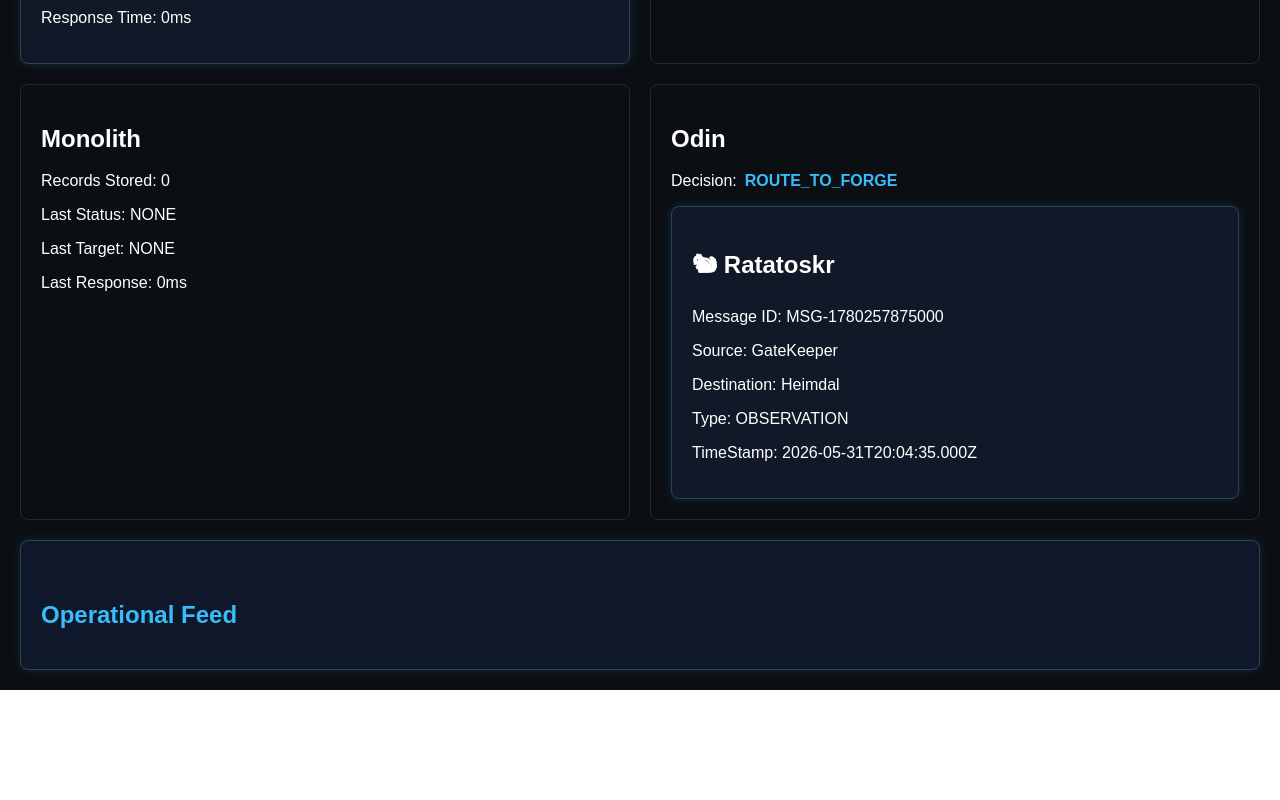
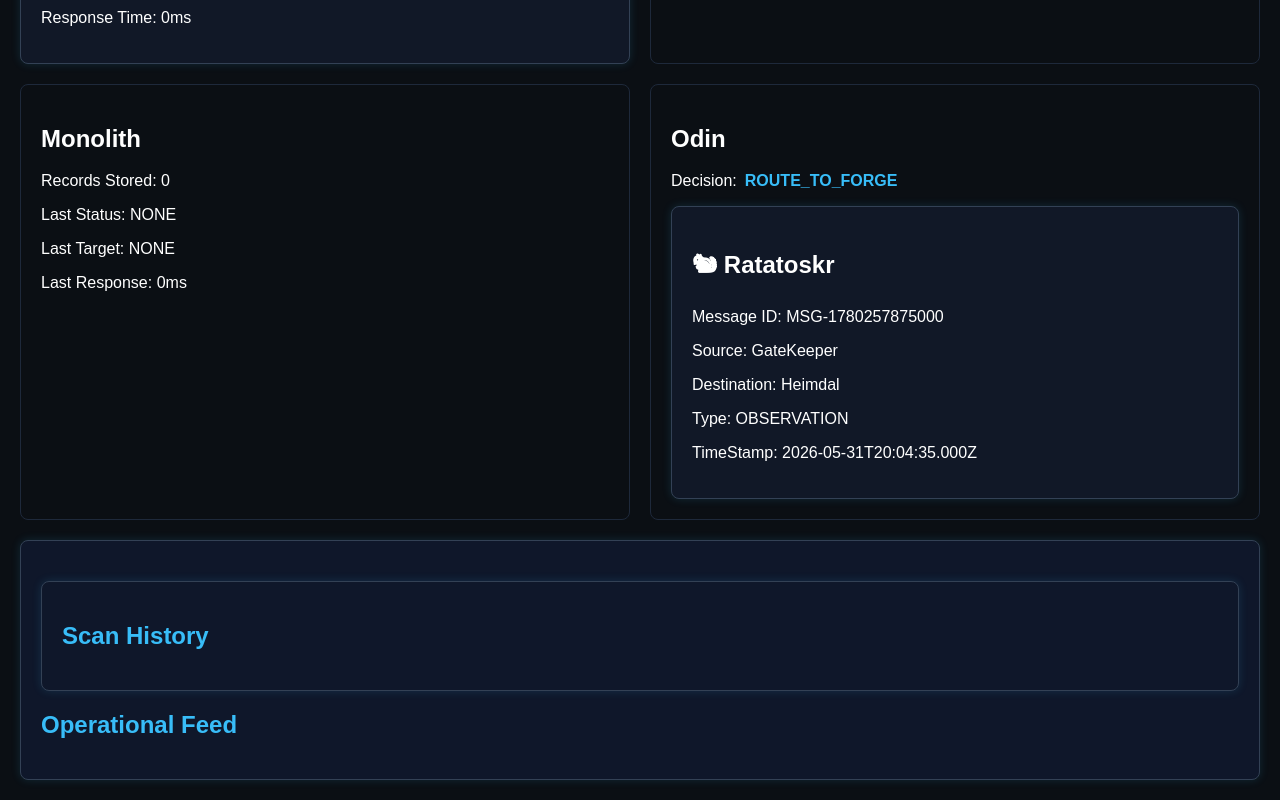
Before and after one commit to GunSlinger0715/overwatch-dashboard, a React (Create React App) app: page / in a window 1280 px wide. Shown: the part 799-1599 px from the top of the page. Before the commit the page ends 1489 px from the top, so only its background shows below. Built offline with nearby package versions, Linux system fonts and the light colour scheme.

Commit message:
Add scan history panel and numbering

```diff
--- a/src/App.js
+++ b/src/App.js
@@ -15,7 +15,7 @@ function App() {
   const [lastObservation, setLastObservation] = useState(null);
   const [target, setTarget] = useState("https://httpbin.org/get");
   const heimdalData = classifyObservation(scanData);
-  const [, setScanHistory] = useState([]);
+  const [scanHistory, setScanHistory] = useState([]);
 
   const ratatoskrMessage =
     createMessage(
@@ -431,9 +431,36 @@ function App() {
             gap: "20px",
             marginTop: "20px"
           }}
+        ></div>
+        <div
+          style={{
+            border: "1px solid #334155",
+            backgroundColor: "#0F172A",
+            borderRadius: "8px",
+            padding: "20px",
+            boxShadow: "0 0 10px rgba(56,189,248,0.15)"
+          }}
+        >
+          <h2
+            style={{
+              color: "#38BDF8"
+            }}
+          >
+            Scan History
+          </h2>
 
-
-        ></div>
+          {scanHistory.map((scan, index) => (
+            <p
+              key={index}
+              style={{
+                color: "#FFFFFF",
+                marginBottom: "8px"
+              }}
+            >
+              {scan}
+            </p>
+          ))}
+        </div>
         <h2
           style={{
             color: "#38BDF8"
```
